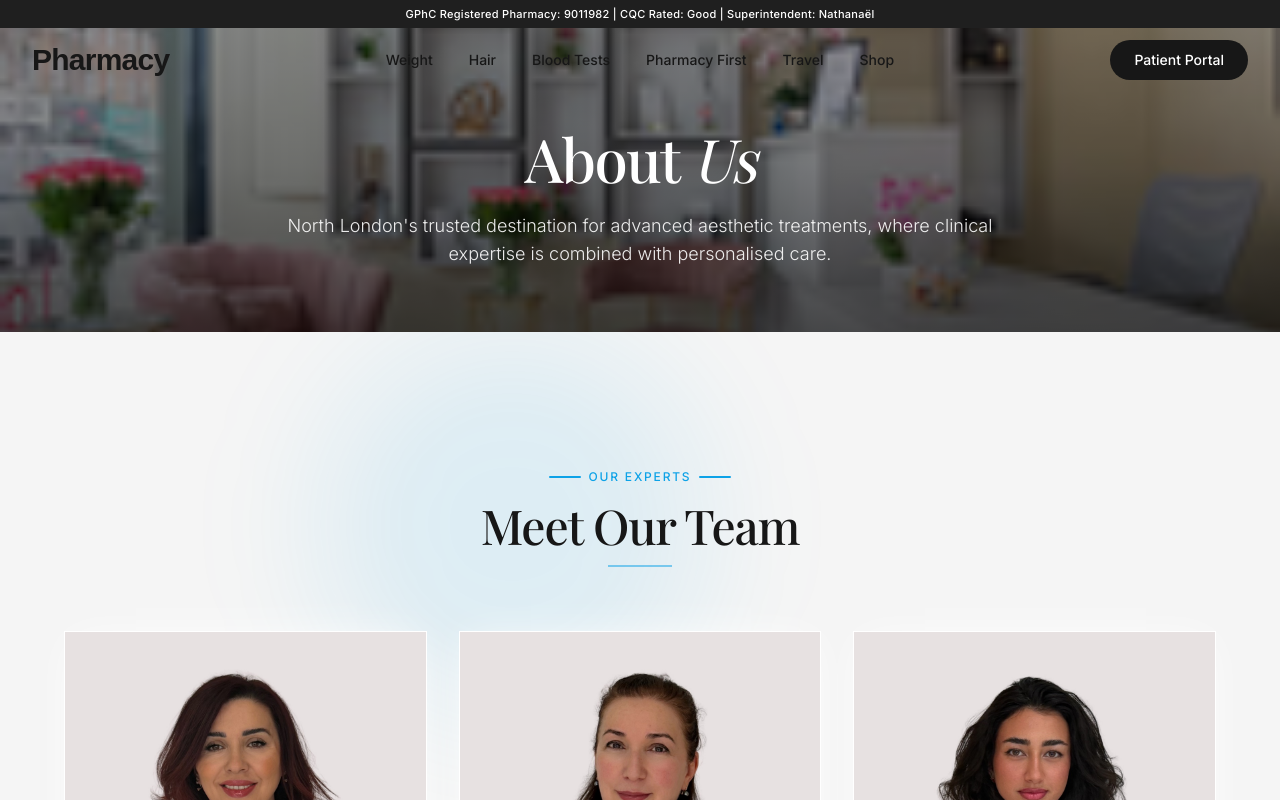
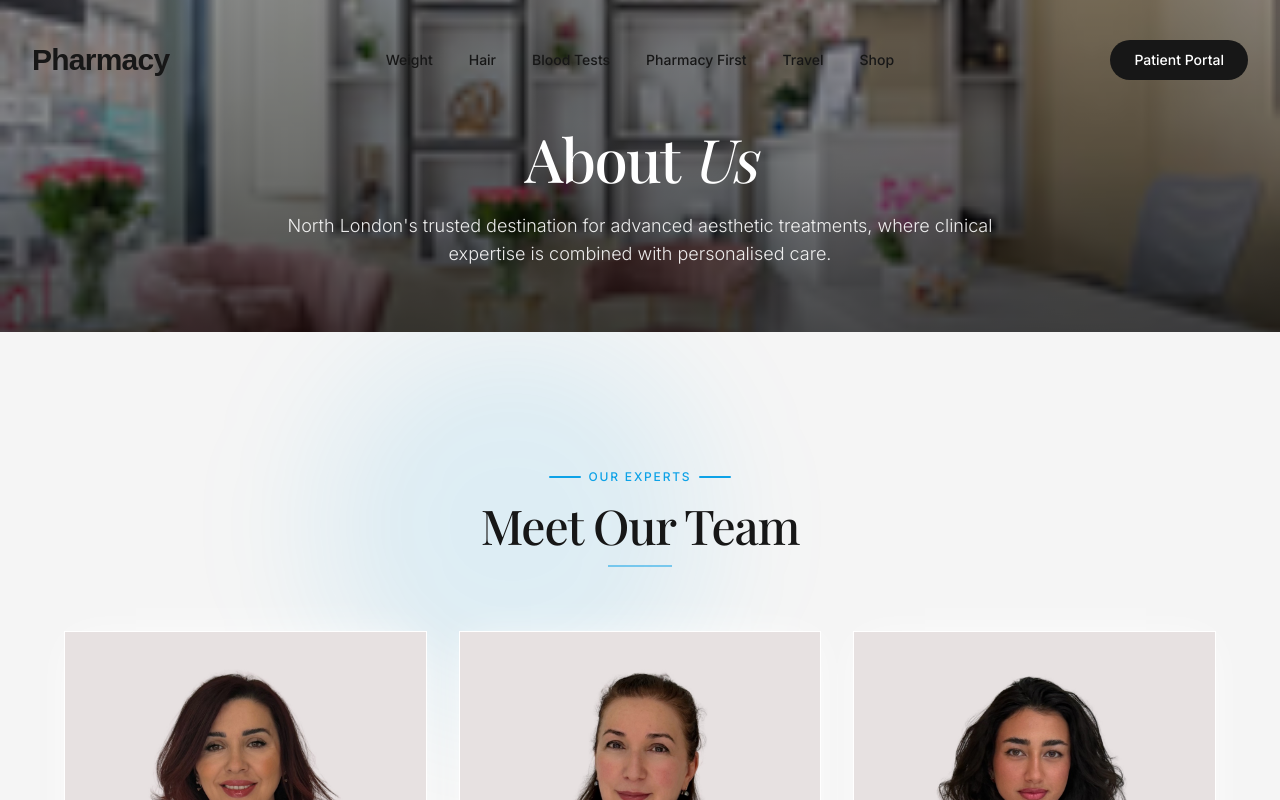
Before and after one commit to Nathchopin/pharmacyv1, a React (Vite) app: page /about in a window 1280 px wide. Shown: the top 800 px of the page. Built offline with nearby package versions, Linux system fonts and the light colour scheme; the HTML template or start-up script is replaced by a standard one.

Commit message:
Fix: Chrome layout crash & Remove GPhC banner

```diff
--- a/src/components/layout/TopBar.tsx
+++ b/src/components/layout/TopBar.tsx
@@ -1,18 +1,3 @@
-import { motion } from "framer-motion";
-
 export function TopBar() {
-  return (
-    <div className="fixed top-0 left-0 right-0 z-[60] bg-[hsl(0,0%,12%)] text-white h-7 flex items-center">
-      <div className="container">
-        <motion.p
-          initial={{ opacity: 0 }}
-          animate={{ opacity: 1 }}
-          transition={{ duration: 0.3 }}
-          className="text-[11px] font-medium tracking-wide text-center"
-        >
-          GPhC Registered Pharmacy: 9011982 | CQC Rated: Good | Superintendent: Nathanaël
-        </motion.p>
-      </div>
-    </div>
-  );
+  return null;
 }
--- a/src/index.css
+++ b/src/index.css
@@ -141,6 +141,8 @@
   }
 
   html {
+    overflow-y: scroll;
+    /* Prevents layout shift when scrollbar appears */
     scroll-behavior: smooth;
     -webkit-font-smoothing: antialiased;
     -moz-osx-font-smoothing: grayscale;
@@ -166,13 +168,19 @@
     overscroll-behavior-y: none;
   }
 
-  h1, h2, h3, h4, h5, h6 {
+  h1,
+  h2,
+  h3,
+  h4,
+  h5,
+  h6 {
     font-family: 'Playfair Display', serif;
     @apply font-medium tracking-tight;
   }
 }
 
 @layer components {
+
   /* Apple-style Typography */
   .heading-hero {
     font-family: 'Playfair Display', serif;
@@ -269,6 +277,7 @@
 }
 
 @layer utilities {
+
   /* Animation Utilities */
   .animate-fade-up {
     animation: fadeUp 0.8s cubic-bezier(0.16, 1, 0.3, 1) forwards;
@@ -287,6 +296,7 @@
       opacity: 0;
       transform: translateY(30px);
     }
+
     to {
       opacity: 1;
       transform: translateY(0);
@@ -297,6 +307,7 @@
     from {
       opacity: 0;
     }
+
     to {
       opacity: 1;
     }
@@ -307,6 +318,7 @@
       opacity: 0;
       transform: scale(0.96);
     }
+
     to {
       opacity: 1;
       transform: scale(1);
@@ -318,6 +330,7 @@
     from {
       stroke-dashoffset: 100;
     }
+
     to {
       stroke-dashoffset: 0;
     }
```
